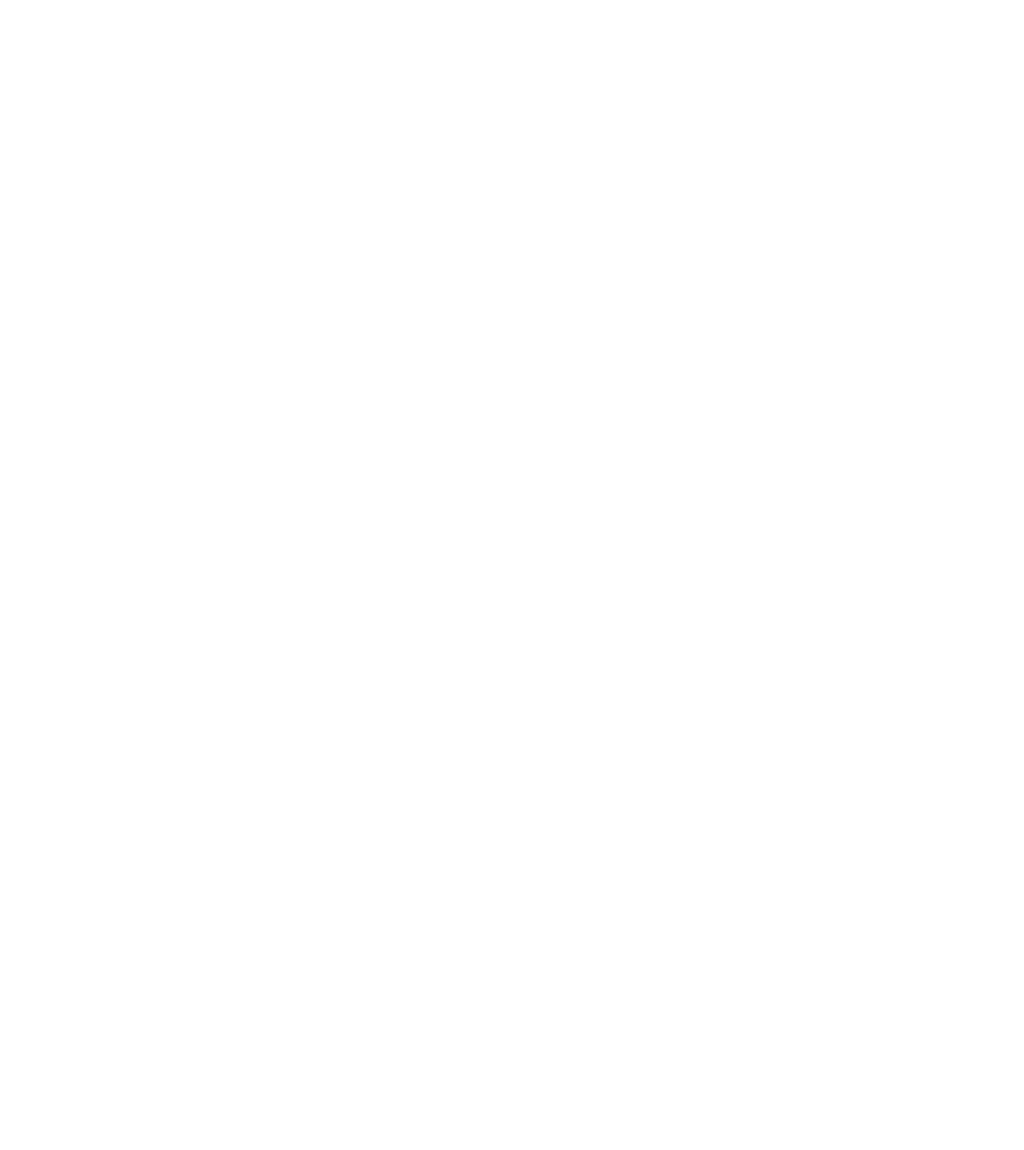
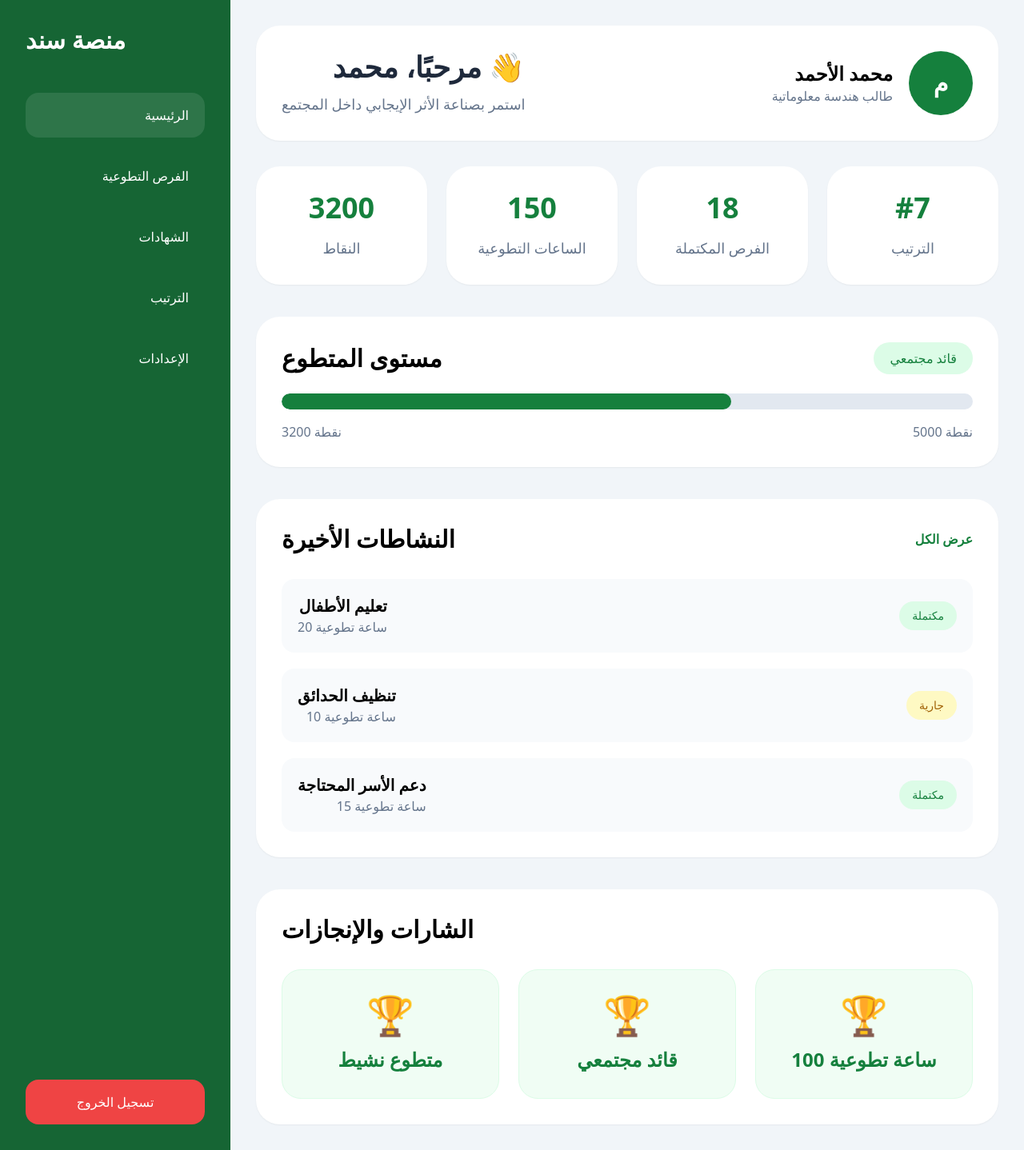
Before and after one commit to khaliddfawazz-beep/-, a React (Create React App) app: page /dashboard in a window 1280 px wide. Before the commit this address had no page. Shown: the whole page at 80% size. Before the commit the page ends 800 px from the top, so only its background shows below. Built offline with nearby package versions, Linux system fonts and the light colour scheme.

Commit message:
update pages

```diff
--- a/src/App.js
+++ b/src/App.js
@@ -2,19 +2,22 @@
 
 import Home from "./pages/Home";
 import Login from "./pages/Login";
+import Dashboard from "./pages/Dashboard";
 
 function App() {
   return (
     <BrowserRouter>
+
       <Routes>
 
-        {/* الصفحة الرئيسية */}
         <Route path="/" element={<Home />} />
 
-        {/* تسجيل الدخول */}
         <Route path="/login" element={<Login />} />
 
+        <Route path="/dashboard" element={<Dashboard />} />
+
       </Routes>
+
     </BrowserRouter>
   );
 }
--- /dev/null
+++ b/src/pages/Dashboard.jsx
@@ -0,0 +1,256 @@
+export default function Dashboard() {
+  const activities = [
+    {
+      title: "تعليم الأطفال",
+      hours: 20,
+      status: "مكتملة"
+    },
+    {
+      title: "تنظيف الحدائق",
+      hours: 10,
+      status: "جارية"
+    },
+    {
+      title: "دعم الأسر المحتاجة",
+      hours: 15,
+      status: "مكتملة"
+    }
+  ];
+
+  const badges = [
+    "متطوع نشيط",
+    "قائد مجتمعي",
+    "100 ساعة تطوعية"
+  ];
+
+  return (
+    <div className="min-h-screen bg-slate-100 flex">
+
+      {/* Sidebar */}
+      <aside className="w-72 bg-green-800 text-white p-8 hidden md:flex flex-col justify-between">
+
+        <div>
+          <h1 className="text-3xl font-extrabold mb-12">
+            منصة سند
+          </h1>
+
+          <nav className="space-y-5">
+
+            <button className="w-full text-right px-5 py-4 rounded-2xl bg-white/10 hover:bg-white/20 transition">
+              الرئيسية
+            </button>
+
+            <button className="w-full text-right px-5 py-4 rounded-2xl hover:bg-white/10 transition">
+              الفرص التطوعية
+            </button>
+
+            <button className="w-full text-right px-5 py-4 rounded-2xl hover:bg-white/10 transition">
+              الشهادات
+            </button>
+
+            <button className="w-full text-right px-5 py-4 rounded-2xl hover:bg-white/10 transition">
+              الترتيب
+            </button>
+
+            <button className="w-full text-right px-5 py-4 rounded-2xl hover:bg-white/10 transition">
+              الإعدادات
+            </button>
+
+          </nav>
+        </div>
+
+        <button className="w-full py-4 rounded-2xl bg-red-500 hover:bg-red-600 transition">
+          تسجيل الخروج
+        </button>
+
+      </aside>
+
+      {/* Main Content */}
+      <main className="flex-1 p-8">
+
+        {/* Header */}
+        <div className="bg-white rounded-[30px] p-8 shadow-sm flex flex-col md:flex-row justify-between items-center mb-8">
+
+          <div className="text-right">
+            <h2 className="text-4xl font-extrabold text-slate-800">
+              مرحبًا، محمد 👋
+            </h2>
+
+            <p className="text-slate-500 mt-3 text-lg">
+              استمر بصناعة الأثر الإيجابي داخل المجتمع
+            </p>
+          </div>
+
+          <div className="mt-6 md:mt-0 flex items-center gap-5">
+
+            <div className="text-right">
+              <h3 className="text-2xl font-bold">
+                محمد الأحمد
+              </h3>
+
+              <p className="text-slate-500">
+                طالب هندسة معلوماتية
+              </p>
+            </div>
+
+            <div className="w-20 h-20 rounded-full bg-green-700 text-white flex items-center justify-center text-3xl font-bold">
+              م
+            </div>
+
+          </div>
+        </div>
+
+        {/* Statistics */}
+        <section className="grid md:grid-cols-4 gap-6 mb-10">
+
+          {[
+            {
+              title: "النقاط",
+              value: "3200"
+            },
+            {
+              title: "الساعات التطوعية",
+              value: "150"
+            },
+            {
+              title: "الفرص المكتملة",
+              value: "18"
+            },
+            {
+              title: "الترتيب",
+              value: "#7"
+            }
+          ].map((item, index) => (
+
+            <div
+              key={index}
+              className="bg-white rounded-[30px] p-8 shadow-sm text-center"
+            >
+              <h3 className="text-4xl font-extrabold text-green-700 mb-4">
+                {item.value}
+              </h3>
+
+              <p className="text-slate-500 text-lg">
+                {item.title}
+              </p>
+            </div>
+
+          ))}
+
+        </section>
+
+        {/* Progress Section */}
+        <section className="bg-white rounded-[30px] p-8 shadow-sm mb-10">
+
+          <div className="flex justify-between items-center mb-6">
+
+            <h2 className="text-3xl font-bold">
+              مستوى المتطوع
+            </h2>
+
+            <span className="bg-green-100 text-green-700 px-5 py-2 rounded-full">
+              قائد مجتمعي
+            </span>
+
+          </div>
+
+          <div className="w-full bg-slate-200 h-5 rounded-full overflow-hidden">
+
+            <div className="bg-green-700 h-full w-[65%] rounded-full"></div>
+
+          </div>
+
+          <div className="flex justify-between mt-4 text-slate-500">
+            <span>3200 نقطة</span>
+            <span>5000 نقطة</span>
+          </div>
+
+        </section>
+
+        {/* Activities */}
+        <section className="bg-white rounded-[30px] p-8 shadow-sm mb-10">
+
+          <div className="flex justify-between items-center mb-8">
+
+            <h2 className="text-3xl font-bold">
+              النشاطات الأخيرة
+            </h2>
+
+            <button className="text-green-700 font-semibold">
+              عرض الكل
+            </button>
+
+          </div>
+
+          <div className="space-y-5">
+
+            {activities.map((activity, index) => (
+
+              <div
+                key={index}
+                className="flex items-center justify-between bg-slate-50 rounded-2xl p-5"
+              >
+
+                <div className="text-right">
+                  <h3 className="text-xl font-bold">
+                    {activity.title}
+                  </h3>
+
+                  <p className="text-slate-500">
+                    {activity.hours} ساعة تطوعية
+                  </p>
+                </div>
+
+                <span className={`px-4 py-2 rounded-full text-sm ${
+                  activity.status === "مكتملة"
+                    ? "bg-green-100 text-green-700"
+                    : "bg-yellow-100 text-yellow-700"
+                }`}>
+                  {activity.status}
+                </span>
+
+              </div>
+
+            ))}
+
+          </div>
+
+        </section>
+
+        {/* Badges */}
+        <section className="bg-white rounded-[30px] p-8 shadow-sm">
+
+          <h2 className="text-3xl font-bold mb-8">
+            الشارات والإنجازات
+          </h2>
+
+          <div className="grid md:grid-cols-3 gap-6">
+
+            {badges.map((badge, index) => (
+
+              <div
+                key={index}
+                className="bg-green-50 border border-green-100 rounded-3xl p-8 text-center"
+              >
+
+                <div className="text-5xl mb-4">
+                  🏆
+                </div>
+
+                <h3 className="text-2xl font-bold text-green-700">
+                  {badge}
+                </h3>
+
+              </div>
+
+            ))}
+
+          </div>
+
+        </section>
+
+      </main>
+
+    </div>
+  );
+}
--- a/src/pages/Home.jsx
+++ b/src/pages/Home.jsx
@@ -103,9 +103,12 @@
 
           <div className="flex gap-4 justify-end">
 
-            <button className="px-7 py-4 bg-green-700 text-white rounded-2xl">
-              ابدأ الآن
-            </button>
+            <Link
+             to="/dashboard"
+             className="px-7 py-4 bg-green-700 text-white rounded-2xl hover:bg-green-800 transition"
+            >
+             ابدأ الآن
+            </Link>
 
             <button className="px-7 py-4 bg-white border rounded-2xl">
               استعراض الفرص
```
